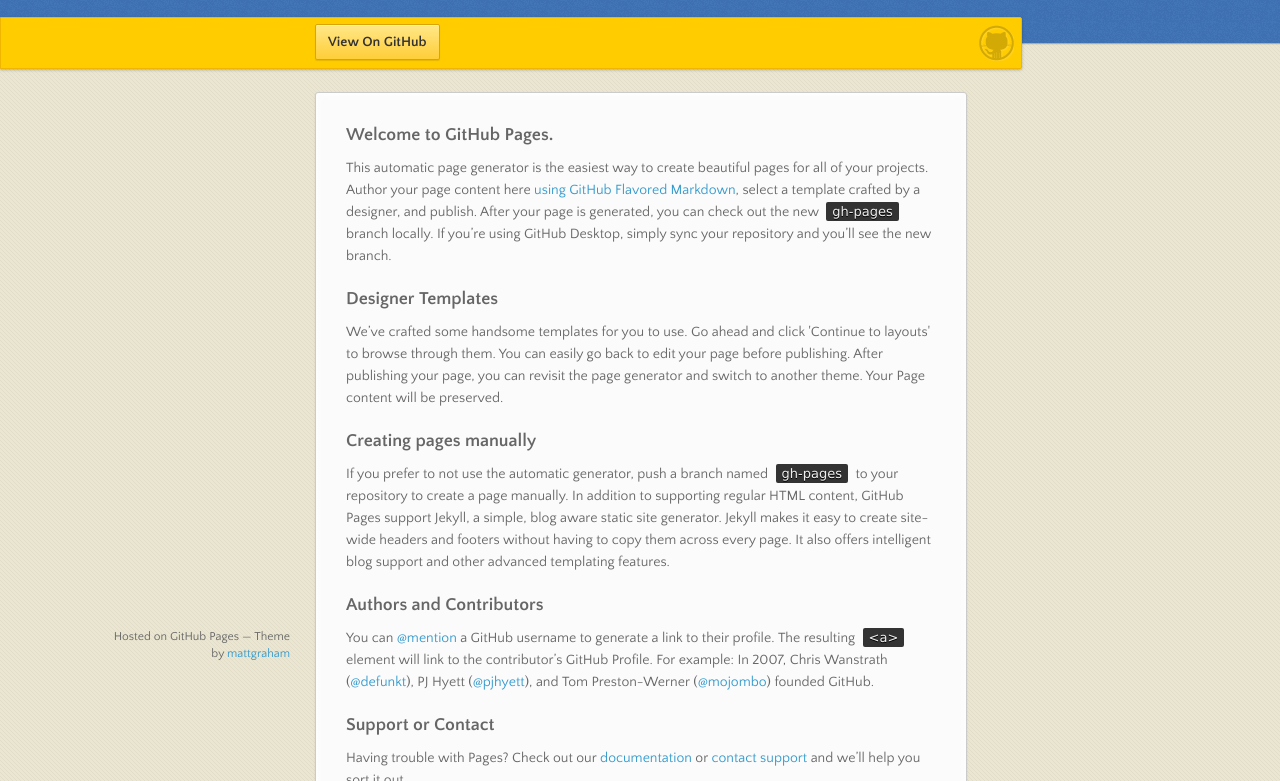
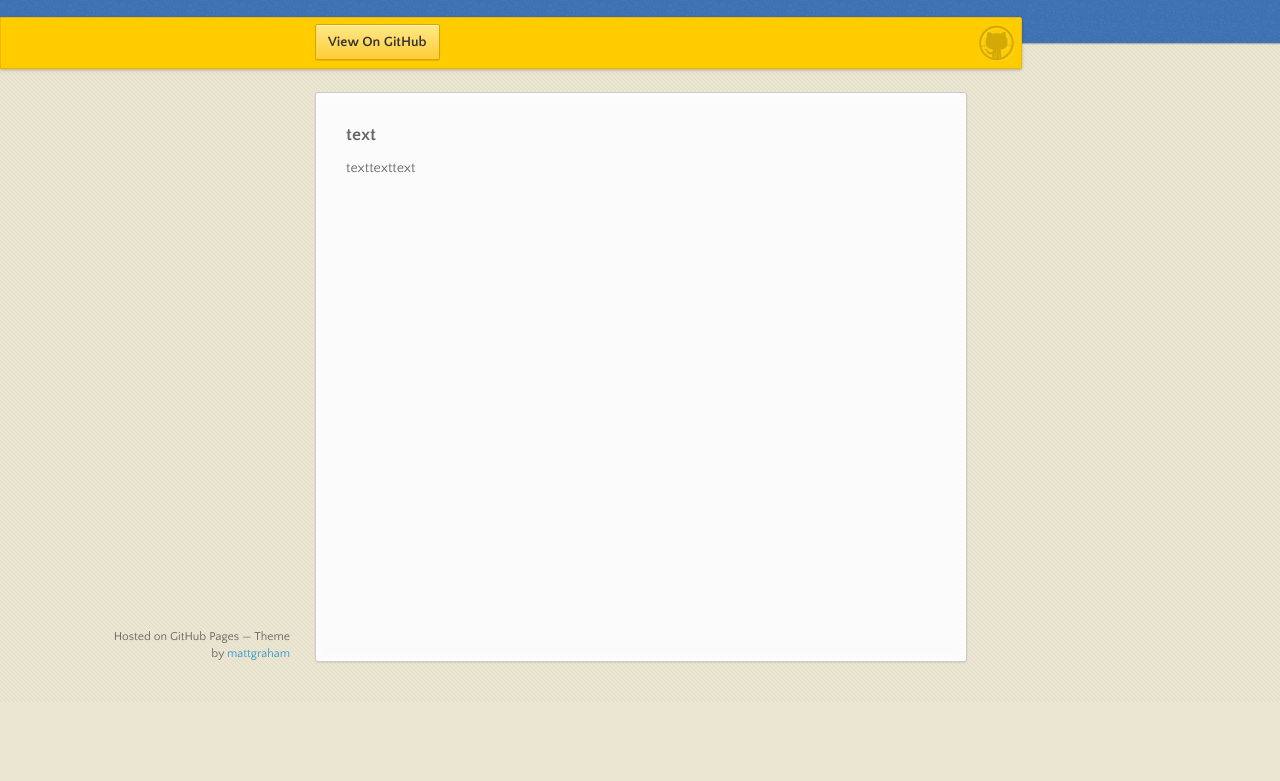
Before and after one commit to Saphirvvv/saphirvvv.github.io, a plain HTML site: page index.html in a window 1280 px wide. Shown: the part 98-879 px from the top of the page. After the commit the page ends 800 px from the top, so only its background shows below. Drawn offline with nearby package versions, Linux system fonts and the light colour scheme.

Commit message:
Update index.html
稍微修改了一些

```diff
--- a/index.html
+++ b/index.html
@@ -5,6 +5,7 @@
     <meta http-equiv="X-UA-Compatible" content="chrome=1">
     <title>Saphir.Skyrim by Saphirvvv</title>
     <link rel="stylesheet" href="stylesheets/styles.css">
+    <link rel="stylesheet" href="stylesheets/mystyle.css">
     <link rel="stylesheet" href="stylesheets/github-dark.css">
     <script src="https://ajax.googleapis.com/ajax/libs/jquery/1.7.1/jquery.min.js"></script>
     <script src="javascripts/main.js"></script>
@@ -15,10 +16,12 @@
 
   </head>
   <body>
-
+	<div id="div_mainbody">
       <header>
-        <h1>Saphirvvv.GitHub的博客</h1>
-        <p>saphirvv的~</p>
+      	<div id="div_header_text" align="left">
+            <h1>DRAGONBORN</h1>
+            <p>from saphirvv <3</p>
+        </div>
       </header>
 
       <div id="banner">
@@ -32,36 +35,14 @@
         <ul></ul>
       </nav>
       <section>
-        <h3>
-<a id="welcome-to-github-pages" class="anchor" href="#welcome-to-github-pages" aria-hidden="true"><span aria-hidden="true" class="octicon octicon-link"></span></a>Welcome to GitHub Pages.</h3>
-
-<p>This automatic page generator is the easiest way to create beautiful pages for all of your projects. Author your page content here <a href="https://guides.github.com/features/mastering-markdown/">using GitHub Flavored Markdown</a>, select a template crafted by a designer, and publish. After your page is generated, you can check out the new <code>gh-pages</code> branch locally. If you’re using GitHub Desktop, simply sync your repository and you’ll see the new branch.</p>
-
-<h3>
-<a id="designer-templates" class="anchor" href="#designer-templates" aria-hidden="true"><span aria-hidden="true" class="octicon octicon-link"></span></a>Designer Templates</h3>
-
-<p>We’ve crafted some handsome templates for you to use. Go ahead and click 'Continue to layouts' to browse through them. You can easily go back to edit your page before publishing. After publishing your page, you can revisit the page generator and switch to another theme. Your Page content will be preserved.</p>
-
-<h3>
-<a id="creating-pages-manually" class="anchor" href="#creating-pages-manually" aria-hidden="true"><span aria-hidden="true" class="octicon octicon-link"></span></a>Creating pages manually</h3>
-
-<p>If you prefer to not use the automatic generator, push a branch named <code>gh-pages</code> to your repository to create a page manually. In addition to supporting regular HTML content, GitHub Pages support Jekyll, a simple, blog aware static site generator. Jekyll makes it easy to create site-wide headers and footers without having to copy them across every page. It also offers intelligent blog support and other advanced templating features.</p>
-
-<h3>
-<a id="authors-and-contributors" class="anchor" href="#authors-and-contributors" aria-hidden="true"><span aria-hidden="true" class="octicon octicon-link"></span></a>Authors and Contributors</h3>
-
-<p>You can <a href="https://help.github.com/articles/basic-writing-and-formatting-syntax/#mentioning-users-and-teams" class="user-mention">@mention</a> a GitHub username to generate a link to their profile. The resulting <code>&lt;a&gt;</code> element will link to the contributor’s GitHub Profile. For example: In 2007, Chris Wanstrath (<a href="https://github.com/defunkt" class="user-mention">@defunkt</a>), PJ Hyett (<a href="https://github.com/pjhyett" class="user-mention">@pjhyett</a>), and Tom Preston-Werner (<a href="https://github.com/mojombo" class="user-mention">@mojombo</a>) founded GitHub.</p>
-
-<h3>
-<a id="support-or-contact" class="anchor" href="#support-or-contact" aria-hidden="true"><span aria-hidden="true" class="octicon octicon-link"></span></a>Support or Contact</h3>
-
-<p>Having trouble with Pages? Check out our <a href="https://help.github.com/pages">documentation</a> or <a href="https://github.com/contact">contact support</a> and we’ll help you sort it out.</p>
-      </section>
+        <h3>text</h3>
+        <p>texttexttext</p>
+	  </section>
       <footer>
         <p><small>Hosted on GitHub Pages &mdash; Theme by <a href="https://twitter.com/michigangraham">mattgraham</a></small></p>
       </footer>
     </div>
     <!--[if !IE]><script>fixScale(document);</script><![endif]-->
-
+    </div>
   </body>
 </html>
```
